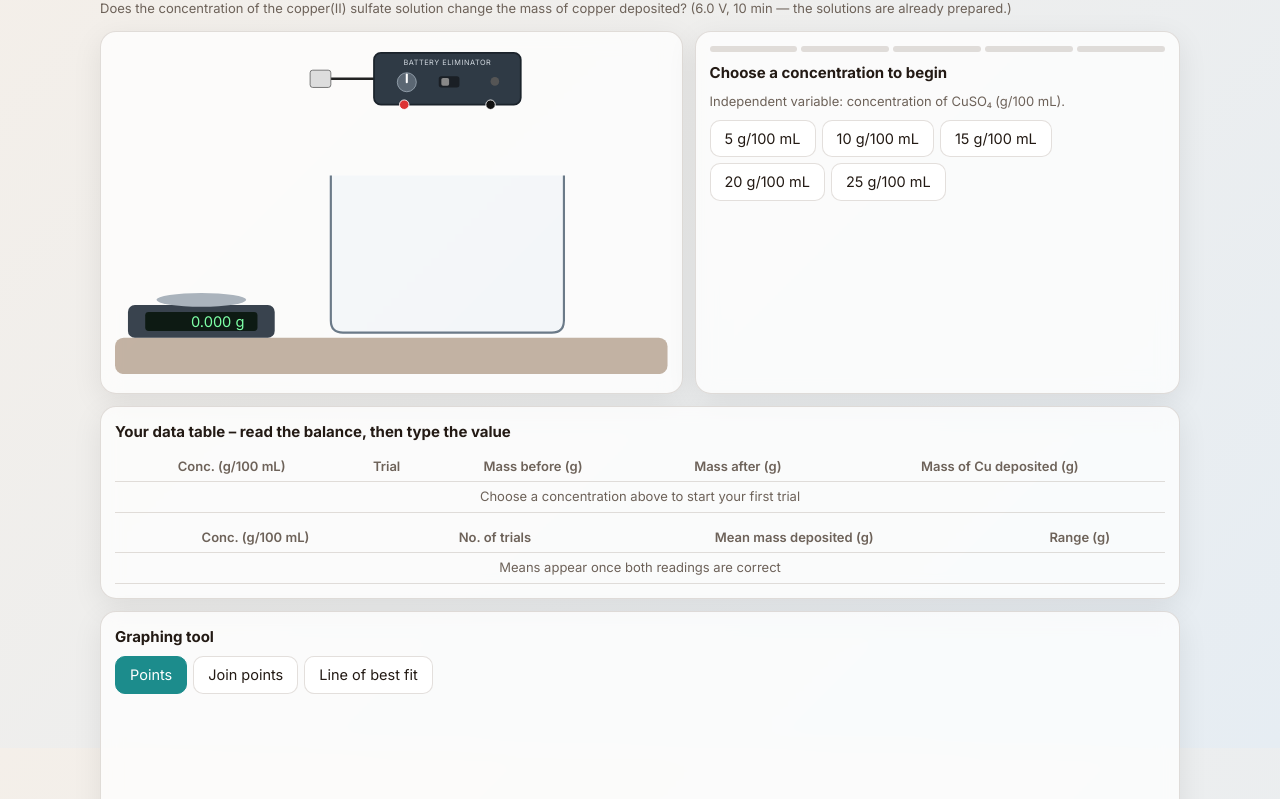
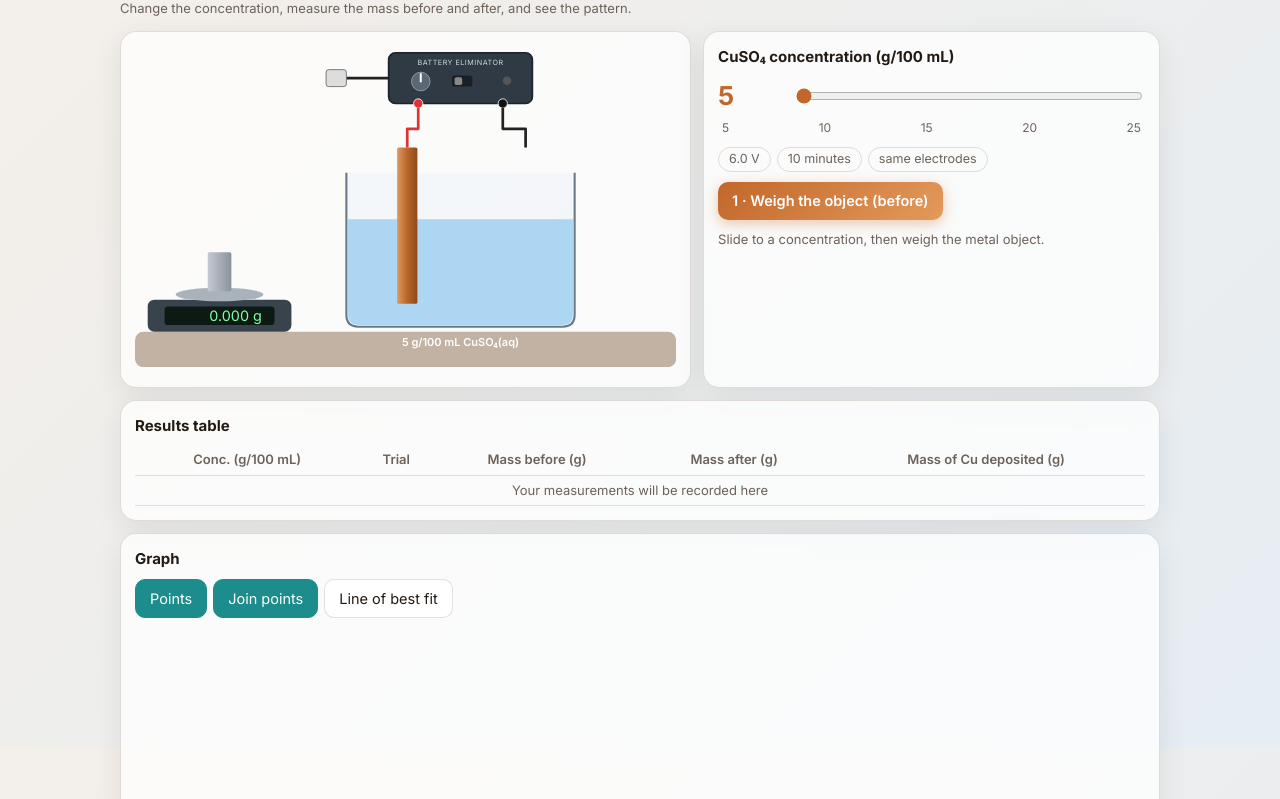
Before and after one commit to Aayushi1003/Criteria-C-Simulation-, a plain HTML site: page index.html in a window 1280 px wide. Shown: the part 52-851 px from the top of the page. Drawn offline with Linux system fonts and the light colour scheme.

Commit message:
Update index.html

```diff
--- a/index.html
+++ b/index.html
@@ -1,90 +1,74 @@
 <!DOCTYPE html>
 <html lang="en"><head><meta charset="utf-8">
 <meta name="viewport" content="width=device-width, initial-scale=1, viewport-fit=cover">
-<title>Copper Electroplating – Weighing Lab</title>
+<title>Copper Electroplating – Quick Lab</title>
 <link href="https://fonts.googleapis.com/css2?family=Inter:wght@400;600;700&display=swap" rel="stylesheet">
 <style>
-:root{--bg1:#f4efe9;--bg2:#e6edf3;--gl:rgba(255,255,255,.74);--bd:rgba(80,60,40,.16);--tx:#231a14;--mu:#6d6259;--ac:#c2672b;--ac2:#1c8c8c;--ok:#1b8a52;--bad:#c0392b;--in:rgba(255,255,255,.92);box-sizing:border-box;padding-top:env(safe-area-inset-top,0px);padding-bottom:env(safe-area-inset-bottom,0px)}
-@media (prefers-color-scheme:dark){:root:not([data-theme="light"]){--bg1:#171310;--bg2:#101a22;--gl:rgba(34,30,27,.74);--bd:rgba(255,230,200,.14);--tx:#f3ebe3;--mu:#a99d92;--ac:#f08f4c;--ac2:#4fd1c5;--ok:#4cc38a;--bad:#ff8a80;--in:rgba(20,18,16,.7)}}
-:root[data-theme="dark"]{--bg1:#171310;--bg2:#101a22;--gl:rgba(34,30,27,.74);--bd:rgba(255,230,200,.14);--tx:#f3ebe3;--mu:#a99d92;--ac:#f08f4c;--ac2:#4fd1c5;--ok:#4cc38a;--bad:#ff8a80;--in:rgba(20,18,16,.7)}
+:root{--bg1:#f4efe9;--bg2:#e6edf3;--gl:rgba(255,255,255,.74);--bd:rgba(80,60,40,.16);--tx:#231a14;--mu:#6d6259;--ac:#c2672b;--ac2:#1c8c8c;--in:rgba(255,255,255,.92);box-sizing:border-box;padding-top:env(safe-area-inset-top,0px);padding-bottom:env(safe-area-inset-bottom,0px)}
+@media (prefers-color-scheme:dark){:root:not([data-theme="light"]){--bg1:#171310;--bg2:#101a22;--gl:rgba(34,30,27,.74);--bd:rgba(255,230,200,.14);--tx:#f3ebe3;--mu:#a99d92;--ac:#f08f4c;--ac2:#4fd1c5;--in:rgba(20,18,16,.7)}}
+:root[data-theme="dark"]{--bg1:#171310;--bg2:#101a22;--gl:rgba(34,30,27,.74);--bd:rgba(255,230,200,.14);--tx:#f3ebe3;--mu:#a99d92;--ac:#f08f4c;--ac2:#4fd1c5;--in:rgba(20,18,16,.7)}
 *{box-sizing:border-box}html,body{margin:0}body{font:14.5px/1.5 Inter,system-ui,-apple-system,"Segoe UI",sans-serif;color:var(--tx);background:linear-gradient(135deg,var(--bg1),var(--bg2)) fixed;padding:16px;min-height:100%}
-.w{max-width:1080px;margin:auto}h1{font-size:22px;margin:0 0 2px;letter-spacing:-.3px}h1 b{color:var(--ac)}.mu{color:var(--mu);font-size:13px}h3{margin:0 0 8px;font-size:15px}
+.w{max-width:1040px;margin:auto}h1{font-size:22px;margin:0 0 2px;letter-spacing:-.3px}h1 b{color:var(--ac)}.mu{color:var(--mu);font-size:13px}h3{margin:0 0 8px;font-size:15px}
 .card{background:var(--gl);backdrop-filter:blur(10px);border:1px solid var(--bd);border-radius:16px;padding:14px;box-shadow:0 8px 30px rgba(0,0,0,.08);margin-bottom:12px}
-button{font:inherit;color:var(--tx);background:var(--in);border:1px solid var(--bd);padding:7px 14px;border-radius:10px;cursor:pointer;transition:.15s}button:hover:not(:disabled){transform:translateY(-1px);border-color:var(--ac)}
+button{font:inherit;color:var(--tx);background:var(--in);border:1px solid var(--bd);padding:8px 14px;border-radius:10px;cursor:pointer;transition:.15s}button:hover:not(:disabled){transform:translateY(-1px);border-color:var(--ac)}
 button.p{background:linear-gradient(135deg,var(--ac),#e39a5b);color:#fff;border:0;font-weight:600;box-shadow:0 4px 14px rgba(194,103,43,.35)}button.on{background:var(--ac2);color:#fff;border-color:var(--ac2)}button:disabled{opacity:.45;cursor:not-allowed}
-.g{display:grid;grid-template-columns:1.2fr 1fr;gap:12px;margin-top:12px}@media(max-width:820px){.g{grid-template-columns:1fr}}
-.steps{display:flex;gap:4px;margin-bottom:10px}.steps i{flex:1;height:6px;border-radius:3px;background:var(--bd)}.steps i.d{background:var(--ac2)}.steps i.c{background:var(--ac)}
-.chips{display:flex;flex-wrap:wrap;gap:6px;margin:8px 0}.msg{min-height:20px;font-size:13px;color:var(--bad)}.hid{display:none}
+.g{display:grid;grid-template-columns:1.25fr 1fr;gap:12px;margin-top:12px}@media(max-width:820px){.g{grid-template-columns:1fr}}
+.sl{display:flex;align-items:center;gap:12px;margin:6px 0 12px}.sl b{font-size:26px;color:var(--ac);min-width:64px}
+input[type=range]{flex:1;accent-color:var(--ac);height:28px}.tk{display:flex;justify-content:space-between;font-size:12px;color:var(--mu);margin:-8px 4px 10px}
+.fx{display:flex;gap:6px;flex-wrap:wrap;margin-bottom:10px}.fx span{border:1px solid var(--bd);border-radius:999px;padding:2px 10px;font-size:12.5px;color:var(--mu)}
 table{width:100%;border-collapse:collapse;font-size:13px}th,td{border-bottom:1px solid var(--bd);padding:5px 6px;text-align:center}th{color:var(--mu);font-weight:600}.ov{overflow-x:auto}
-input[type=text]{font:inherit;color:var(--tx);background:var(--in);border:1px solid var(--bd);border-radius:8px;padding:4px 6px;width:84px;text-align:center}input:disabled{opacity:.4}
-.ok{color:var(--ok);font-weight:700}.no{color:var(--bad);font-weight:700}.tm{font:600 26px/1 ui-monospace,monospace;color:var(--ac)}
+.tm{font:600 24px/1 ui-monospace,monospace;color:var(--ac);margin-left:8px}.chips{display:flex;gap:6px;flex-wrap:wrap;margin-bottom:8px}
 svg text{font-family:Inter,system-ui,sans-serif}
 </style></head><body><div class="w">
-<h1>Copper Electroplating <b>· Weigh, record, graph</b></h1>
-<div class="mu">Does the concentration of the copper(II) sulfate solution change the mass of copper deposited? (6.0 V, 10 min — the solutions are already prepared.)</div>
+<h1>Copper Electroplating <b>· Quick Lab</b></h1>
+<div class="mu">Change the concentration, measure the mass before and after, and see the pattern.</div>
 <div class="g">
 <div class="card"><svg id="sc" viewBox="0 0 640 380" width="100%" role="img" aria-label="Lab bench"></svg></div>
-<div class="card"><div class="steps" id="stp"></div><h3 id="st">–</h3><div class="mu" id="hn"></div>
-<div class="chips" id="ch"></div><div class="msg" id="ms"></div>
-<div style="display:flex;gap:8px;flex-wrap:wrap;align-items:center"><button class="p hid" id="go" onclick="go()">Start</button><button class="hid" id="ff" onclick="ff()">⏩ Skip to the end of this trial</button><span class="tm" id="tm"></span></div></div></div>
+<div class="card"><h3>CuSO₄ concentration (g/100 mL)</h3>
+<div class="sl"><b id="cv">5</b><input type="range" id="sl" min="5" max="25" step="5" value="5" oninput="setC(+this.value)"></div>
+<div class="tk"><span>5</span><span>10</span><span>15</span><span>20</span><span>25</span></div>
+<div class="fx"><span>6.0 V</span><span>10 minutes</span><span>same electrodes</span></div>
+<div style="display:flex;align-items:center;flex-wrap:wrap;gap:8px"><button class="p" id="go" onclick="go()"></button><span class="tm" id="tm"></span></div>
+<p class="mu" id="hn" style="margin-top:10px"></p></div></div>
 
-<div class="card"><h3>Your data table – read the balance, then type the value</h3><div class="ov"><table><thead><tr><th>Conc. (g/100 mL)</th><th>Trial</th><th>Mass before (g)</th><th>Mass after (g)</th><th>Mass of Cu deposited (g)</th></tr></thead><tbody id="tb"><tr><td colspan="5" class="mu">Choose a concentration above to start your first trial</td></tr></tbody></table></div>
-<div class="ov" style="margin-top:10px"><table><thead><tr><th>Conc. (g/100 mL)</th><th>No. of trials</th><th>Mean mass deposited (g)</th><th>Range (g)</th></tr></thead><tbody id="sm"></tbody></table></div></div>
+<div class="card"><h3>Results table</h3><div class="ov"><table><thead><tr><th>Conc. (g/100 mL)</th><th>Trial</th><th>Mass before (g)</th><th>Mass after (g)</th><th>Mass of Cu deposited (g)</th></tr></thead><tbody id="tb"><tr><td colspan="5" class="mu">Your measurements will be recorded here</td></tr></tbody></table></div></div>
 
-<div class="card"><h3>Graphing tool</h3><div class="chips" id="gt"></div><svg id="gr" viewBox="0 0 560 300" width="100%"></svg><div class="mu">Each point is the mean for that concentration; vertical bars show the range of your trials.</div></div>
+<div class="card"><h3>Graph</h3><div class="chips" id="gt"></div><svg id="gr" viewBox="0 0 560 300" width="100%"></svg></div>
 </div>
 <script>
 const $=i=>document.getElementById(i),CS=[5,10,15,20,25],rnd=(a,b)=>a+Math.random()*(b-a),I0=x=>.30+.45*(1-Math.exp(-x/10));
-let c=null,cur=null,lcd='0.000',pan=null,run=false,pr=0,t0=0,R=[],GM={pt:1,jn:0,fit:0};
-const SN=['Weigh before','Set up circuit','Electroplate','Remove & clean','Weigh after'];
-const A=[[0,'Weigh the metal object – mass before','Read the balance and type the value in the table below.',()=>{cur.i=+rnd(14.2,14.8).toFixed(3);lcd=cur.i.toFixed(3);pan='obj';cur.r.i=cur.i}],
-[1,'Clip the copper anode and the object (cathode) into the solution','Same electrode size and same distance apart every trial.',()=>{cur.clip=1;pan=null;lcd='0.000'}],
-[1,'Set the battery eliminator output','The potential difference must stay constant for a fair test.',null],
-[2,'Switch ON and start the timer','Cu²⁺ + 2e⁻ → Cu at the cathode.',null],
-[2,'Switch OFF at 10:00','Time is a controlled variable.',()=>{run=false}],
-[3,'Lift the cathode out with tongs','Handle gently – the copper layer can flake.',()=>{cur.out=1}],
-[3,'Rinse with distilled water','Removes leftover CuSO₄(aq).',()=>{cur.rinsed=1}],
-[3,'Dry with a paper towel','A wet object would give a false mass.',()=>{cur.dry=1}],
-[4,'Weigh the plated object – mass after','Read the balance and type the value in the table.',null]];
-const L=A.length-1;
-function newT(x){c=x;const r={c:x,i:null,f:null,ei:'',ef:'',n:R.filter(q=>q.c==x).length+1};R.push(r);cur={n:0,c:x,sol:1,r};lcd='0.000';pan=null;pr=0;run=false;draw()}
-function fin(){cur.m=I0(c)*600*63.5/(2*96485)*rnd(.96,1.04)}
-function go(){if(!cur||cur.n>L)return;const n=cur.n;$('ms').textContent='';
- if(n==2){if(cur.V!==6){$('ms').textContent=cur.V?'Not 6.0 V – keep the potential difference constant.':'Choose an output setting first.';return}}
- else if(n==3){fin();run=true;pr=0;t0=performance.now();loop();draw();return}
- else if(n==L){cur.f=+(cur.i+cur.m).toFixed(3);cur.r.f=cur.f;lcd=cur.f.toFixed(3);pan='obj'}
- else A[n][3]();cur.n++;draw()}
-function loop(){pr=Math.min(1,(performance.now()-t0)/9000);if(pr<1)requestAnimationFrame(loop);else cur.n++;draw()}
-function ff(){if(!cur||cur.n>L)return;while(cur.n<=L){const n=cur.n;if(n==2)cur.V=6;if(n==3){fin();pr=1;run=false}else if(n==L){go();return}else if(A[n][3])A[n][3]();cur.n++}draw()}
-const sol=x=>{const t=(x-5)/20;return`rgb(${Math.round(165-137*t)},${Math.round(210-105*t)},${Math.round(240-44*t)})`};
-function draw(){const k=cur||{n:-1},th=k.m?(1+(k.m-.09)/.051*5):0;
-let s=`<defs><linearGradient id="cu" x1="0" x2="1"><stop offset="0" stop-color="#e09a5f"/><stop offset=".5" stop-color="#b8662a"/><stop offset="1" stop-color="#8f4a1c"/></linearGradient><linearGradient id="fe" x1="0" x2="1"><stop offset="0" stop-color="#c3cad1"/><stop offset="1" stop-color="#8a939c"/></linearGradient></defs><rect x="0" y="338" width="640" height="42" rx="10" fill="#8a6a4c" opacity=".5"/>
+let c=5,ph=0,T={},R=[],pr=0,t0=0,GM={pt:1,jn:1,fit:0};
+const col=x=>{const t=(x-5)/20;return`rgb(${Math.round(165-137*t)},${Math.round(210-105*t)},${Math.round(240-44*t)})`};
+function setC(x){c=x;ph=0;pr=0;$('cv').textContent=x;draw()}
+function go(){if(ph==0){T={c,n:R.filter(r=>r.c==c).length+1,i:+rnd(14.2,14.8).toFixed(3),f:null};T.m=I0(c)*600*63.5/(2*96485)*rnd(.96,1.04);R.push(T);ph=1}
+ else if(ph==1){ph=2;pr=0;t0=performance.now();loop();return}
+ else if(ph==3){T.f=+(T.i+T.m).toFixed(3);ph=4}
+ else if(ph==4){ph=0;pr=0}draw()}
+function loop(){pr=Math.min(1,(performance.now()-t0)/7000);if(pr<1)requestAnimationFrame(loop);else ph=3;draw()}
+const th=()=>T.m?1+(T.m-.09)/.051*5:0;
+function draw(){$('sl').disabled=ph==2;
+ const lcd=ph==1?T.i.toFixed(3):ph==4?T.f.toFixed(3):'0.000';
+ let s=`<defs><linearGradient id="cu" x1="0" x2="1"><stop offset="0" stop-color="#e09a5f"/><stop offset=".5" stop-color="#b8662a"/><stop offset="1" stop-color="#8f4a1c"/></linearGradient><linearGradient id="fe" x1="0" x2="1"><stop offset="0" stop-color="#c3cad1"/><stop offset="1" stop-color="#8a939c"/></linearGradient></defs><rect x="0" y="338" width="640" height="42" rx="10" fill="#8a6a4c" opacity=".5"/>
 <rect x="15" y="300" width="170" height="38" rx="8" fill="#39434e"/><rect x="35" y="308" width="130" height="22" rx="4" fill="#0d1a13"/><text x="150" y="325" font-size="17" text-anchor="end" fill="#7dffa6" font-family="ui-monospace,monospace">${lcd} g</text><ellipse cx="100" cy="294" rx="52" ry="8" fill="#aab3bc"/>`;
-if(pan=='obj')s+=`<rect x="86" y="244" width="28" height="46" rx="2" fill="${k.dry&&k.m?'url(#cu)':'url(#fe)'}"/>`;
-s+=`<path d="M300 38H250" stroke="#222" stroke-width="3"/><rect x="226" y="28" width="24" height="20" rx="3" fill="#ddd" stroke="#666"/><rect x="300" y="8" width="170" height="60" rx="8" fill="#2f3a45" stroke="#1b232b" stroke-width="2"/><text x="385" y="22" font-size="8.5" fill="#cfd6dd" text-anchor="middle" letter-spacing=".6">BATTERY ELIMINATOR</text>
-<g transform="rotate(${k.V?(k.V-6)*14:0} 338 42)"><circle cx="338" cy="42" r="11" fill="#5b6773" stroke="#9aa6b2"/><line x1="338" y1="42" x2="338" y2="33" stroke="#fff" stroke-width="2.4" stroke-linecap="round"/></g>
-<rect x="375" y="35" width="24" height="13" rx="3" fill="#1a1f25"/><rect x="${run?388:378}" y="37" width="9" height="9" rx="2" fill="#888"/><circle cx="440" cy="41" r="5" fill="${run?'#3ddc6b':'#555'}"/><circle cx="335" cy="68" r="5.5" fill="#d33" stroke="#fff"/><circle cx="435" cy="68" r="5.5" fill="#111" stroke="#fff"/>`;
-if(k.clip&&!k.out)s+=`<path d="M335 73V98H322V120" stroke="#d33" stroke-width="3.2" fill="none" stroke-linejoin="round"/><path d="M435 73V98H462V120" stroke="#222" stroke-width="3.2" fill="none" stroke-linejoin="round"/>`;
-s+=`<path d="M250 150V318Q250 332 264 332H506Q520 332 520 318V150" fill="rgba(190,215,235,.12)" stroke="#6b7a88" stroke-width="2.5"/>`;
-if(k.sol)s+=`<path d="M252 205H518V317Q518 330 505 330H265Q252 330 252 317Z" fill="${sol(c)}" opacity=".9"/>`;
-if(k.clip&&!k.out){const w=24-3*pr,t2=th*pr;s+=`<rect x="${322-w/2}" y="120" width="${w}" height="185" fill="url(#cu)" rx="2"/><rect x="450" y="120" width="24" height="185" fill="url(#fe)" rx="2"/>`;
- if(t2>.05)s+=`<rect x="${450-t2*.8}" y="205" width="${24+t2*1.6}" height="${100+t2*.8}" fill="url(#cu)" rx="2"/>`;
- if(run)for(let j=0;j<8+(c-5)*.8;j++){const q=(pr*7+j/12)%1;s+=`<circle cx="${345+q*85}" cy="${225+(j*29)%75}" r="3.3" fill="#1f5fc0" opacity=".8"/>`}}
-if(k.out){s+=`<rect x="545" y="318" width="80" height="10" rx="2" fill="#f1f1f1"/><rect x="573" y="210" width="${24+th*1.6}" height="108" fill="${k.m?'url(#cu)':'url(#fe)'}" rx="2"/>`;if(k.rinsed&&!k.dry)s+=`<circle cx="585" cy="324" r="3" fill="#6bb6ff"/><circle cx="600" cy="320" r="2.5" fill="#6bb6ff"/>`}
-if(c)s+=`<text x="385" y="355" font-size="13" text-anchor="middle" fill="#fff" font-weight="600">${c} g/100 mL CuSO₄(aq)</text>`;
-$('sc').innerHTML=s;
-const n=k.n,done=n>L;$('stp').innerHTML=SN.map((_,i)=>{const sn=n<0?-1:done?5:A[n][0];return`<i class="${i<sn?'d':i==sn?'c':''}"></i>`}).join('');
-let ch='';
-if(n<0||done){$('st').textContent=done?'Trial complete ✔ – type your two balance readings in the table':'Choose a concentration to begin';$('hn').textContent=done?'Repeat the same concentration or move to the next one.':'Independent variable: concentration of CuSO₄ (g/100 mL).';ch=CS.map(x=>`<button onclick="newT(${x})">${x} g/100 mL</button>`).join('');$('go').classList.add('hid');$('ff').classList.add('hid')}
-else{$('go').classList.remove('hid');$('ff').classList.remove('hid');$('st').textContent=`${SN[A[n][0]]} – ${A[n][1]}`;$('hn').textContent=A[n][2];$('go').textContent=n==3?'▶ Switch ON':n==4?'⏻ Switch OFF':'Do this step';$('go').disabled=(n==3&&run)||(n==2&&!cur.V)||(n==4&&pr<1);
- if(n==2)ch=[3,4.5,6,7.5,9].map(v=>`<button class="${cur.V===v?'on':''}" onclick="cur.V=${v};draw()">${v.toFixed(1)} V</button>`).join('')}
-$('ch').innerHTML=ch;const sec=Math.round(pr*600);$('tm').textContent=n>=3&&n<=4?String(Math.floor(sec/60)).padStart(2,'0')+':'+String(sec%60).padStart(2,'0'):'';tbl()}
-const v=(r,k)=>r['e'+k]!==''&&r[k]!=null&&Math.abs(parseFloat(r['e'+k])-r[k])<.0015,dep=r=>v(r,'i')&&v(r,'f')?+(parseFloat(r.ef)-parseFloat(r.ei)).toFixed(3):null;
-function cell(r,k,i){const bad=r['e'+k]!==''&&!v(r,k);return`<td><input type="text" ${r[k]==null?'disabled':''} value="${r['e'+k]}" placeholder="g" onchange="R[${i}].e${k}=this.value;draw()"> ${v(r,k)?'<span class=ok>✔</span>':bad?'<span class=no title="Check the balance reading">✖</span>':''}</td>`}
-function tbl(){if(R.length)$('tb').innerHTML=R.map((r,i)=>`<tr><td>${r.c}</td><td>${r.n}</td>${cell(r,'i',i)}${cell(r,'f',i)}<td><b>${dep(r)??'–'}</b></td></tr>`).join('');
- const G=CS.map(x=>[x,R.filter(r=>r.c==x&&dep(r)!=null).map(dep)]).filter(g=>g[1].length);
- $('sm').innerHTML=G.map(([x,d])=>`<tr><td>${x}</td><td>${d.length}</td><td><b>${(d.reduce((a,b)=>a+b)/d.length).toFixed(3)}</b></td><td>${Math.min(...d).toFixed(3)} – ${Math.max(...d).toFixed(3)}</td></tr>`).join('')||'<tr><td colspan="4" class="mu">Means appear once both readings are correct</td></tr>';graph(G)}
-$('gt').innerHTML=[['pt','Points'],['jn','Join points'],['fit','Line of best fit']].map(([k,l])=>`<button id="g${k}" class="${GM[k]?'on':''}" onclick="GM.${k}^=1;this.classList.toggle('on');tbl()">${l}</button>`).join('');
+ if(ph!=2){const cu=ph>=3;s+=`<rect x="${cu?86-th()*.8:86}" y="244" width="${cu?28+th()*1.6:28}" height="46" rx="2" fill="${cu?'url(#cu)':'url(#fe)'}"/>`}
+ const run=ph==2&&pr<1;
+ s+=`<path d="M300 38H250" stroke="#222" stroke-width="3"/><rect x="226" y="28" width="24" height="20" rx="3" fill="#ddd" stroke="#666"/><rect x="300" y="8" width="170" height="60" rx="8" fill="#2f3a45" stroke="#1b232b" stroke-width="2"/><text x="385" y="22" font-size="8.5" fill="#cfd6dd" text-anchor="middle" letter-spacing=".6">BATTERY ELIMINATOR</text>
+<circle cx="338" cy="42" r="11" fill="#5b6773" stroke="#9aa6b2"/><line x1="338" y1="42" x2="338" y2="33" stroke="#fff" stroke-width="2.4" stroke-linecap="round"/><rect x="375" y="35" width="24" height="13" rx="3" fill="#1a1f25"/><rect x="${run?388:378}" y="37" width="9" height="9" rx="2" fill="#888"/><circle cx="440" cy="41" r="5" fill="${run?'#3ddc6b':'#555'}"/><circle cx="335" cy="68" r="5.5" fill="#d33" stroke="#fff"/><circle cx="435" cy="68" r="5.5" fill="#111" stroke="#fff"/>
+<path d="M335 73V98H322V120" stroke="#d33" stroke-width="3.2" fill="none" stroke-linejoin="round"/><path d="M435 73V98H462V120" stroke="#222" stroke-width="3.2" fill="none" stroke-linejoin="round"/>
+<path d="M250 150V318Q250 332 264 332H506Q520 332 520 318V150" fill="rgba(190,215,235,.12)" stroke="#6b7a88" stroke-width="2.5"/><path d="M252 205H518V317Q518 330 505 330H265Q252 330 252 317Z" fill="${col(c)}" opacity=".9"/>
+<rect x="${322-(ph==2?12-1.5*pr:12)}" y="120" width="${ph==2?24-3*pr:24}" height="185" fill="url(#cu)" rx="2"/>`;
+ if(ph==2){const t2=th()*pr;s+=`<rect x="450" y="120" width="24" height="185" fill="url(#fe)" rx="2"/>`;if(t2>.05)s+=`<rect x="${450-t2*.8}" y="205" width="${24+t2*1.6}" height="${100+t2*.8}" fill="url(#cu)" rx="2"/>`;
+  for(let j=0;j<8+(c-5)*.8;j++){const q=(pr*7+j/12)%1;s+=`<circle cx="${345+q*85}" cy="${225+(j*29)%75}" r="3.3" fill="#1f5fc0" opacity=".8"/>`}}
+ s+=`<text x="385" y="355" font-size="13" text-anchor="middle" fill="#fff" font-weight="600">${c} g/100 mL CuSO₄(aq)</text>`;$('sc').innerHTML=s;
+ const sec=Math.round(pr*600);$('tm').textContent=ph==2||ph==3?String(Math.floor(sec/60)).padStart(2,'0')+':'+String(sec%60).padStart(2,'0'):'';
+ const B=['1 · Weigh the object (before)','2 · Start electroplating','⏳ Electroplating…','3 · Weigh the plated object (after)','↻ Next trial'];
+ $('go').textContent=B[ph];$('go').disabled=ph==2;
+ $('hn').textContent=['Slide to a concentration, then weigh the metal object.','Mass before is recorded. The object goes into the solution at 6.0 V for 10 minutes.','Watch copper build up on the cathode.','The object has been removed, rinsed and dried – weigh it again.','Slide to another concentration, or repeat this one to check reliability.'][ph];
+ tbl()}
+const dep=r=>r.f==null?null:+(r.f-r.i).toFixed(3);
+function tbl(){if(R.length)$('tb').innerHTML=R.map(r=>`<tr><td>${r.c}</td><td>${r.n}</td><td>${r.i.toFixed(3)}</td><td>${r.f==null?'–':r.f.toFixed(3)}</td><td><b>${dep(r)??'–'}</b></td></tr>`).join('');
+ graph(CS.map(x=>[x,R.filter(r=>r.c==x&&r.f!=null).map(dep)]).filter(g=>g[1].length))}
+$('gt').innerHTML=[['pt','Points'],['jn','Join points'],['fit','Line of best fit']].map(([k,l])=>`<button class="${GM[k]?'on':''}" onclick="GM.${k}^=1;this.classList.toggle('on');tbl()">${l}</button>`).join('');
 function graph(G){const mx=Math.max(.16,...G.map(g=>Math.max(...g[1]))*1.15),X=q=>60+q/30*470,Y=q=>250-q/mx*220;let s='<line x1="60" y1="250" x2="530" y2="250" stroke="currentColor"/><line x1="60" y1="30" x2="60" y2="250" stroke="currentColor"/>';
  for(let j=0;j<=4;j++){const q=mx*j/4;s+=`<line x1="60" x2="530" y1="${Y(q)}" y2="${Y(q)}" stroke="currentColor" opacity=".12"/><text x="54" y="${Y(q)+4}" font-size="10" text-anchor="end" fill="currentColor">${q.toFixed(3)}</text>`}
  CS.forEach(x=>s+=`<text x="${X(x)}" y="266" font-size="11" text-anchor="middle" fill="currentColor">${x}</text>`);
@@ -93,6 +77,6 @@ function graph(G){const mx=Math.max(.16,...G.map(g=>Math.max(...g[1]))*1.15),X=q
  if(GM.jn&&P.length>1)s+=`<polyline fill="none" stroke="#1c8c8c" stroke-width="2" points="${P.map(p=>X(p[0])+','+Y(p[1])).join(' ')}"/>`;
  if(GM.fit&&P.length>1){const n=P.length,sx=P.reduce((a,p)=>a+p[0],0),sy=P.reduce((a,p)=>a+p[1],0),sxy=P.reduce((a,p)=>a+p[0]*p[1],0),sxx=P.reduce((a,p)=>a+p[0]*p[0],0),b=(n*sxy-sx*sy)/(n*sxx-sx*sx||1),a=(sy-b*sx)/n;s+=`<line x1="${X(0)}" y1="${Y(a)}" x2="${X(30)}" y2="${Y(a+b*30)}" stroke="#c2672b" stroke-width="2" stroke-dasharray="6 4"/>`}
  if(GM.pt)P.forEach(([x,m,d])=>{s+=`<line x1="${X(x)}" x2="${X(x)}" y1="${Y(Math.min(...d))}" y2="${Y(Math.max(...d))}" stroke="#c2672b" stroke-width="2"/><circle cx="${X(x)}" cy="${Y(m)}" r="5.5" fill="#c2672b"/>`});
- if(!P.length)s+='<text x="295" y="140" text-anchor="middle" fill="currentColor" opacity=".5">Your graph will appear as you record correct data</text>';$('gr').innerHTML=s}
+ if(!P.length)s+='<text x="295" y="140" text-anchor="middle" fill="currentColor" opacity=".5">The graph appears as you complete trials</text>';$('gr').innerHTML=s}
 draw();
 </script></body></html>
```
